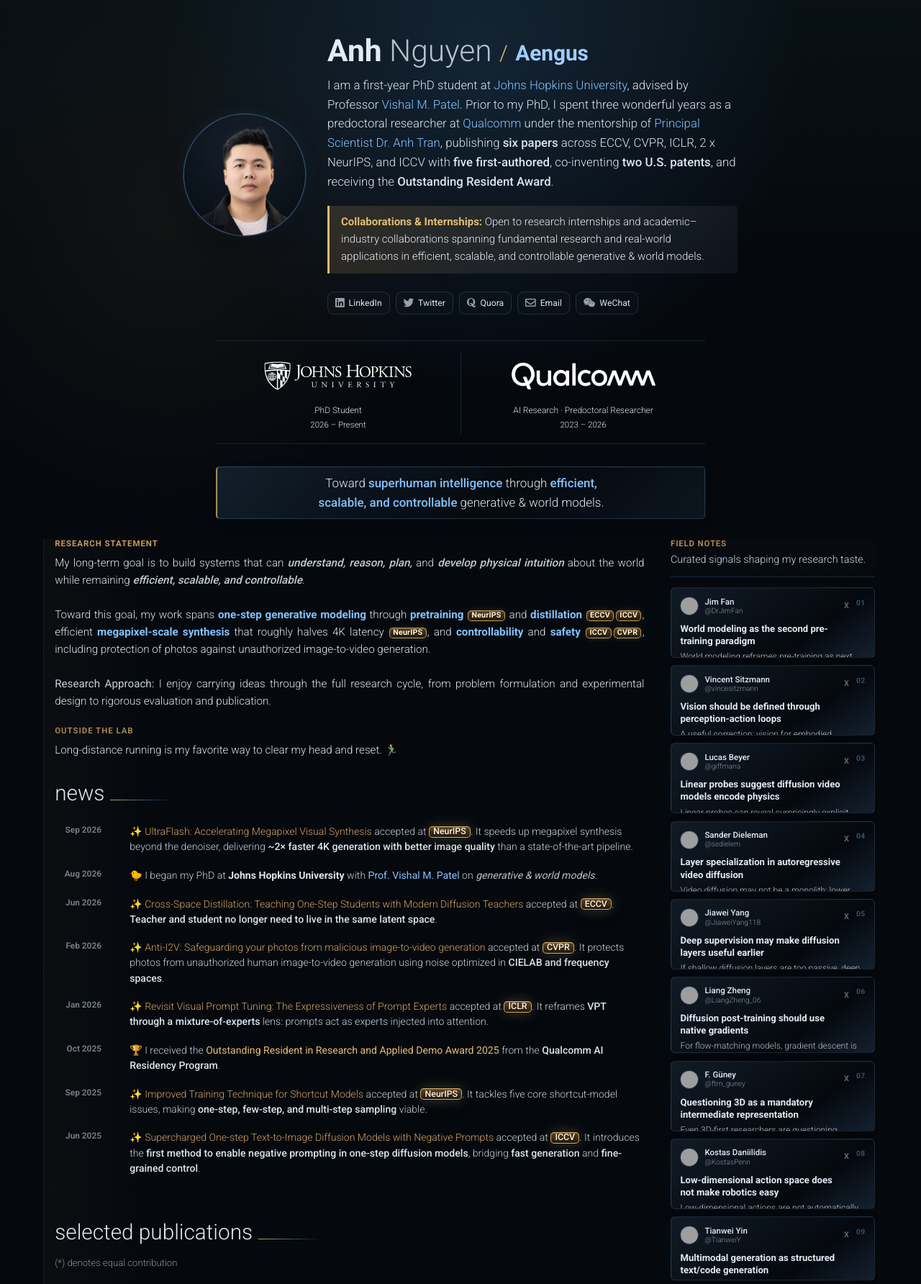
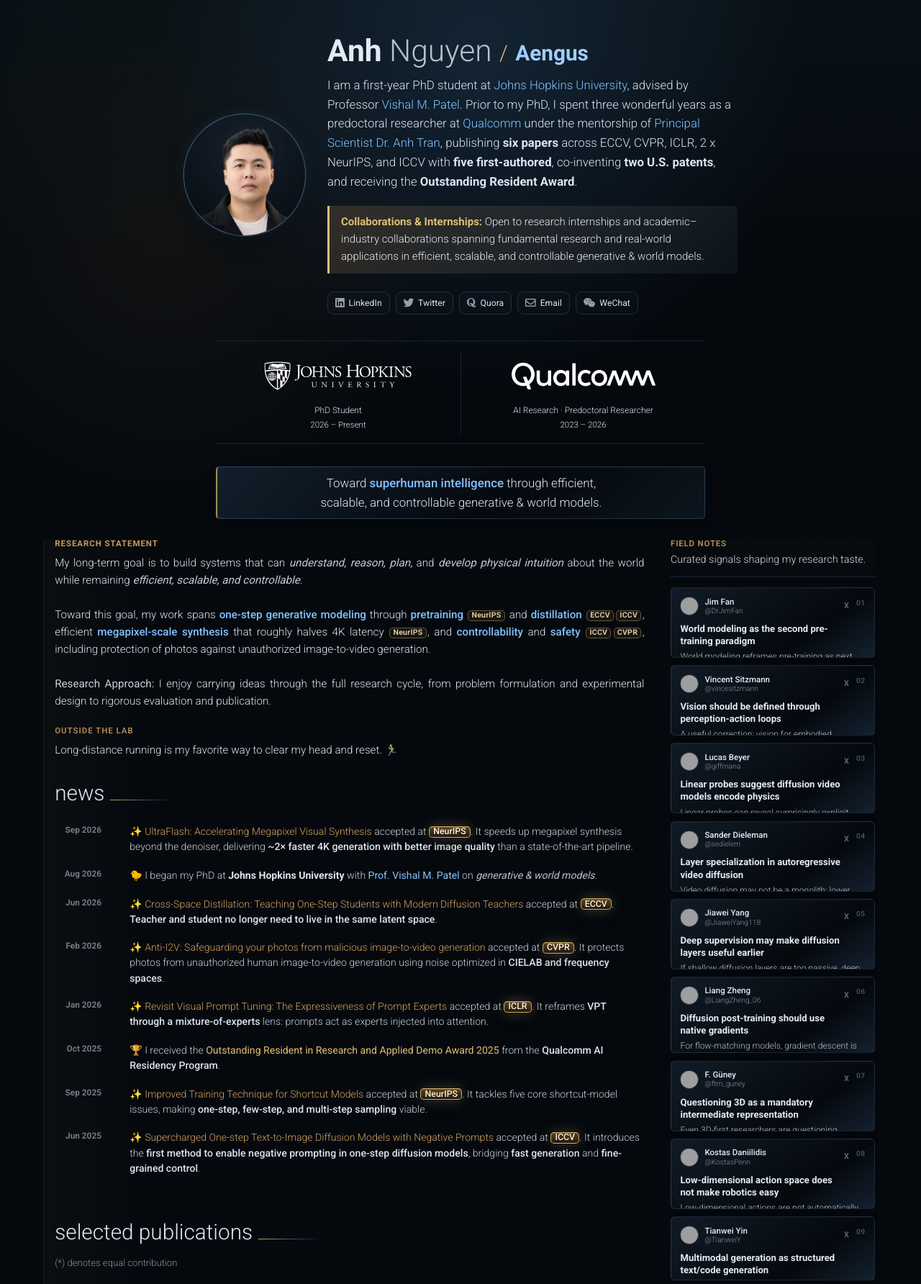
Before and after one commit to aengusng8/aengusng8.github.io, a Jekyll site: the page built from _pages/about.md, in a window 1280 px wide, cut to the strip 0-1784 px from the top of the page. Shown: the whole strip at 72% size. Built offline with Jekyll 4.4.1, drawn with Linux system fonts in a browser that asks for light colours; emoji names are drawn with the system emoji font; comment, search, counter and statistics services are not loaded; a style sheet for code colours, icons or effects is not loaded; grey boxes are pictures that could not be loaded.

Commit message:
Refine homepage typography and emphasis

```diff
--- a/_pages/about.md
+++ b/_pages/about.md
@@ -5,7 +5,7 @@
 description: Research on efficient, scalable, and controllable generative and world models at Johns Hopkins University, advised by Professor Vishal M. Patel.
 keywords: Anh Nguyen, Anh Nguyen JHU, Anh Nguyen Johns Hopkins, Johns Hopkins University, PhD student, Qualcomm AI Research, generative modeling, diffusion models, multimodal intelligence
 subtitle: |+
-  <div data-nosnippet style="font-size: 1.05em; line-height: 1.6; margin-bottom: 20px;">
+  <div class="profile-intro" data-nosnippet style="font-size: 1.05em; line-height: 1.6; margin-bottom: 20px;">
     I am a first-year PhD student at <a href="https://www.jhu.edu/" target="_blank" style="color: var(--profile-blue); text-decoration: none;">Johns Hopkins University</a>, advised by Professor <a href="https://scholar.google.com/citations?user=AkEXTbIAAAAJ&hl=en" target="_blank" style="color: var(--profile-blue); text-decoration: none;">Vishal M. Patel</a>. Prior to my PhD, I spent three wonderful years as a predoctoral researcher at <a href="https://www.qualcomm.com/research/artificial-intelligence" target="_blank" style="color: var(--profile-blue); text-decoration: none;">Qualcomm</a> under the mentorship of <a href="https://scholar.google.com/citations?user=FYZ5ODQAAAAJ&hl=en" target="_blank" style="color: var(--profile-blue); text-decoration: none;">Principal Scientist Dr. Anh Tran</a>, publishing <strong>six papers</strong> across ECCV, CVPR, ICLR, 2 x NeurIPS, and ICCV with <strong>five first-authored</strong>, co-inventing <strong>two U.S. patents</strong>, and receiving the <strong>Outstanding Resident Award</strong>.
   </div>
 
@@ -28,7 +28,7 @@
 <div class="research-thesis-card">
     <div class="research-thesis-card__inner">
         <span class="research-thesis-line">
-            Toward <span class="research-thesis-line__focus">superhuman intelligence</span> through <span class="research-thesis-line__focus">efficient, scalable, and controllable</span> generative &amp; world models.
+            Toward <span class="research-thesis-line__focus">superhuman intelligence</span> through efficient, scalable, and controllable generative &amp; world models.
         </span>
     </div>
 </div>
--- a/_sass/_base.scss
+++ b/_sass/_base.scss
@@ -955,13 +955,13 @@
 .research-core__statement .rs-goal-em {
   color: rgba(220, 228, 239, 0.88);
   font-style: italic;
-  font-weight: 430;
+  font-weight: 400;
 }
 
 .research-core__statement .rs-link {
   color: var(--profile-blue);
   font-family: inherit;
-  font-weight: 600;
+  font-weight: 500;
   text-decoration: none;
 }
 
@@ -985,22 +985,17 @@
   justify-content: center;
   min-width: 2.6em;
   padding: 0.05em 0.4em 0.065em;
-  border: 1px solid rgba(225, 189, 115, 0.78);
+  border: 1px solid rgba(225, 189, 115, 0.4);
   border-radius: 5px;
-  color: #fff5df;
-  background:
-    linear-gradient(180deg, rgba(92, 66, 28, 0.96), rgba(35, 25, 13, 0.98)),
-    radial-gradient(120% 90% at 20% 0%, rgba(255, 230, 177, 0.28), transparent 58%);
-  box-shadow:
-    0 0 0 1px rgba(5, 12, 22, 0.68),
-    0 0 8px rgba(225, 189, 115, 0.14),
-    inset 0 1px 0 rgba(255, 245, 220, 0.12);
+  color: #ddc79f;
+  background: rgba(211, 161, 95, 0.08);
+  box-shadow: none;
   font-size: 0.7em;
-  font-weight: 820;
+  font-weight: 600;
   letter-spacing: 0.02em;
   line-height: 1.12;
   text-decoration: none;
-  text-shadow: 0 1px 2px rgba(0, 0, 0, 0.42);
+  text-shadow: none;
   white-space: nowrap;
 }
 
@@ -1328,9 +1323,13 @@
   line-height: 1.58;
 }
 
+.profile-intro strong {
+  font-weight: 600;
+}
+
 .profile-opportunity-card__label {
   color: var(--profile-gold);
-  font-weight: 700;
+  font-weight: 600;
 }
 
 .research-thesis-line {
```
